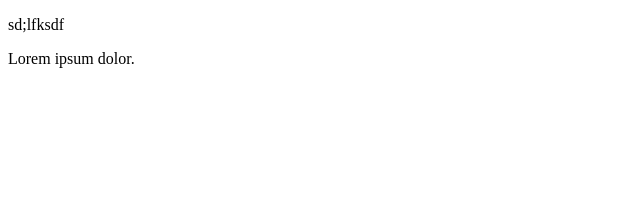
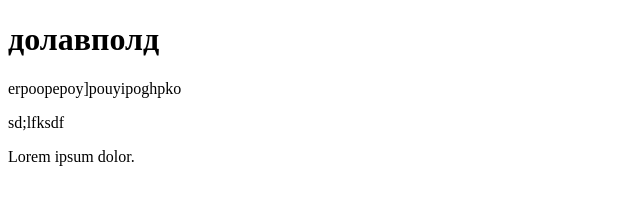
Before and after one commit to lefort-bit/1, a plain HTML site: page index.html in a window 1280 px wide. Shown: the whole page, without its empty margins (0-640 px from the left). Drawn offline with Linux system fonts and the light colour scheme.

Commit message:
commite 2

```diff
--- a/index.html
+++ b/index.html
@@ -5,6 +5,8 @@
     <title>Title</title>
 </head>
 <body>
+<h1>долавполд</h1>
+<p>erpoopepoy]pouyipoghpko</p>
 <p> sd;lfksdf</p>
 <div>
     <p>Lorem ipsum dolor.</p>
```
